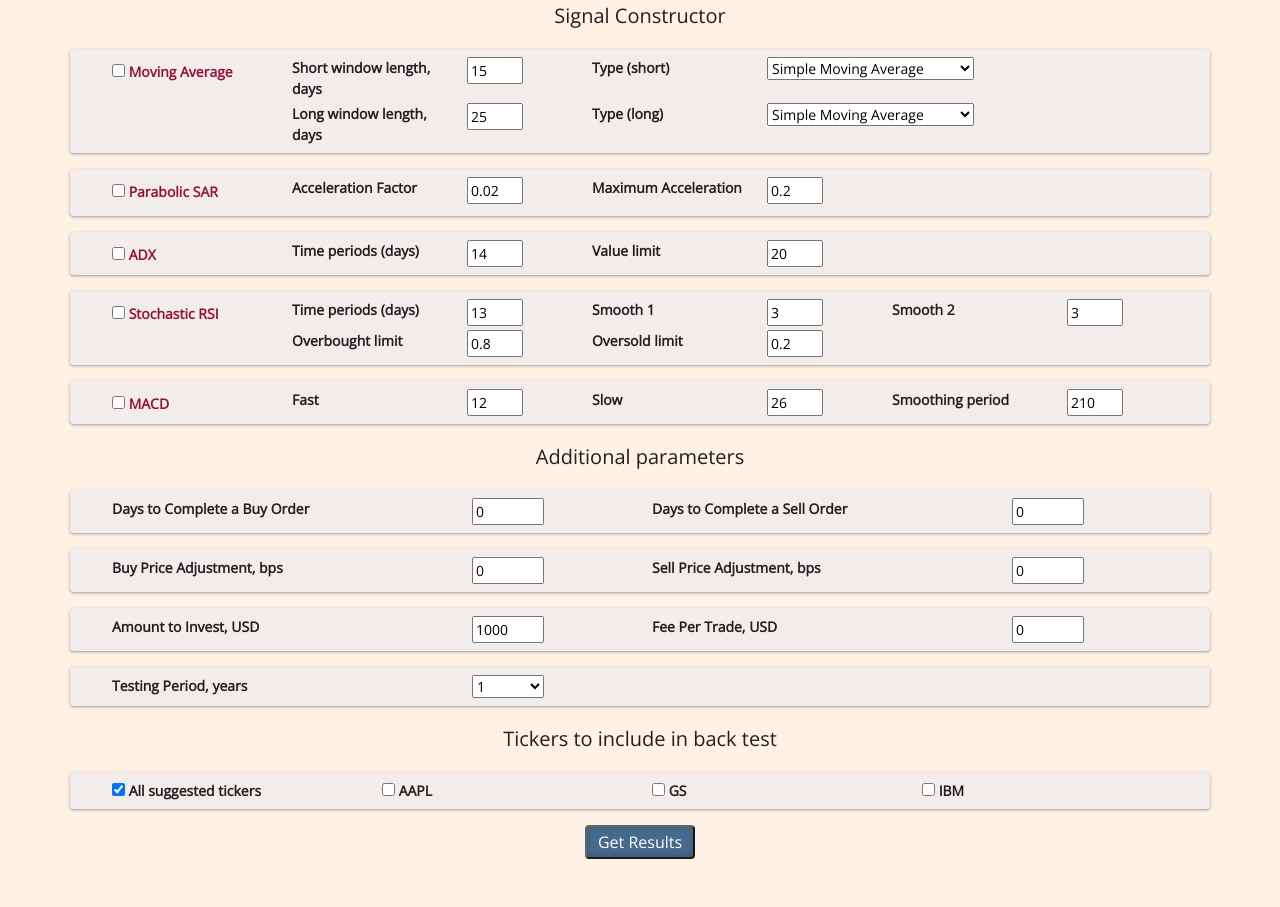
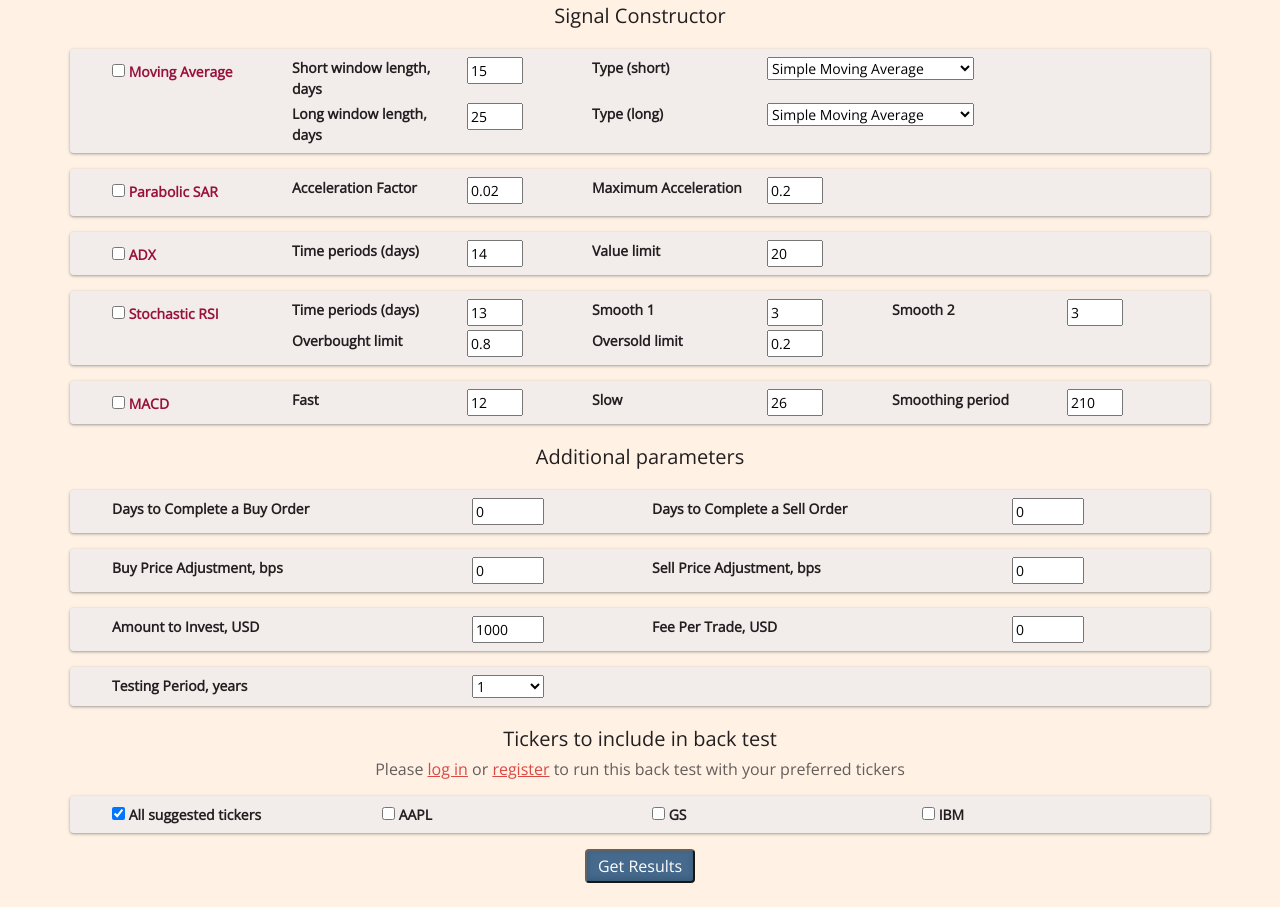
Before and after one commit to ahsamt/MyStockScreener, a Django app: page /backtester in a window 1280 px wide. Shown: the part 223-1130 px from the top of the page. Before the commit the page ends 1082 px from the top, so only its background shows below. Run offline with Django 4.2, Linux system fonts and the light colour scheme; some libraries are stand-ins or nearby versions.

Commit message:
removed old code and added a note to back test for users not logged in

```diff
--- a/stock_screener/static/stock_screener/index.js
+++ b/stock_screener/static/stock_screener/index.js
@@ -1,13 +1,3 @@
-/*document.onreadystatechange = function() {
-    if (document.readyState !== "complete") {
-        document.querySelector(".graph_page").style.visibility = "hidden";
-        // document.querySelector("#loader").style.visibility = "visible";
-    } else {
-        // document.querySelector("#loader").style.display = "none";
-        document.querySelector(".graph_page").style.visibility = "visible";
-    }
-};*/
-
 document.querySelectorAll(".watchlist-loader").forEach((item) => {
     item.addEventListener("click", () => show_loader("Getting your watchlist ready..."));
 });
@@ -100,12 +90,12 @@ document.addEventListener("DOMContentLoaded", () => {
     }
     function remove_ticker_from_watchlist(event) {
         let confirm = prompt(
-            `Are you sure you want to remove this stock from your watchlist? This will permanently delete any notes you have saved. (y/n)`
+            `Are you sure you want to remove this stock from your watchlist? This will permanently delete any notes you have saved. Please type "yes" or "no".`
         );
-        if (confirm === "y") {
+        if (confirm === "yes") {
             async_delete_from_watchlist(event);
 
-        } else if (confirm === "n") {
+        } else if (confirm === "no") {
             alert("No problem, we'll keep it where it is!");
         } else {
             alert("Sorry, we didn't get it! Please try again.");
@@ -144,23 +134,6 @@ document.addEventListener("DOMContentLoaded", () => {
         main_outcome_table.style.display = "block";
 
     }
-    //
-    // function show_graph(event) {
-    //     event.preventDefault();
-    //     console.log(event.target.parentElement.dataset)
-    //     let ticker = event.target.dataset.ticker;
-    //     console.log(`ticker is ${ticker}`);
-    //     document.getElementById(`${ticker}_graph`).style.display = "block";
-    //     console.log("graph displayed");
-    //     document.getElementById("watchlist-main-section").style.display = "none";
-    // }
-    //
-    // function hide_graphs(event) {
-    //     event.preventDefault();
-    //     event.target.parentElement.style.display = "none";
-    //     document.getElementById("watchlist-main-section").style.display = "block";
-    //
-    // }
 
     function show_notes(event) {
         event.preventDefault();
--- a/stock_screener/templates/stock_screener/backtester.html
+++ b/stock_screener/templates/stock_screener/backtester.html
@@ -162,6 +162,10 @@
 
                             <h3 class="centre mt-3">Tickers to include in back test</h3>
 
+                            {% if not user.is_authenticated %}
+                                <h5 class="centre mt-1 grey">Please <a href="{% url 'login' %}" class="bright-red">log in</a>
+                                    or <a href="{% url 'register' %}" class="bright-red">register</a> to run this back test with your preferred tickers</h5>
+                            {% endif %}
                             <div class="backtest-params row mt-3">
 
                                 {%  for t in stockForm.tickers %}
--- a/stock_screener/views.py
+++ b/stock_screener/views.py
@@ -1,5 +1,4 @@
 import json
-import time
 
 import pandas as pd
 import yfinance as yf
```
Also changed, not shown: stock_screener/utils.py (+0 -13 lines), db.sqlite3.
